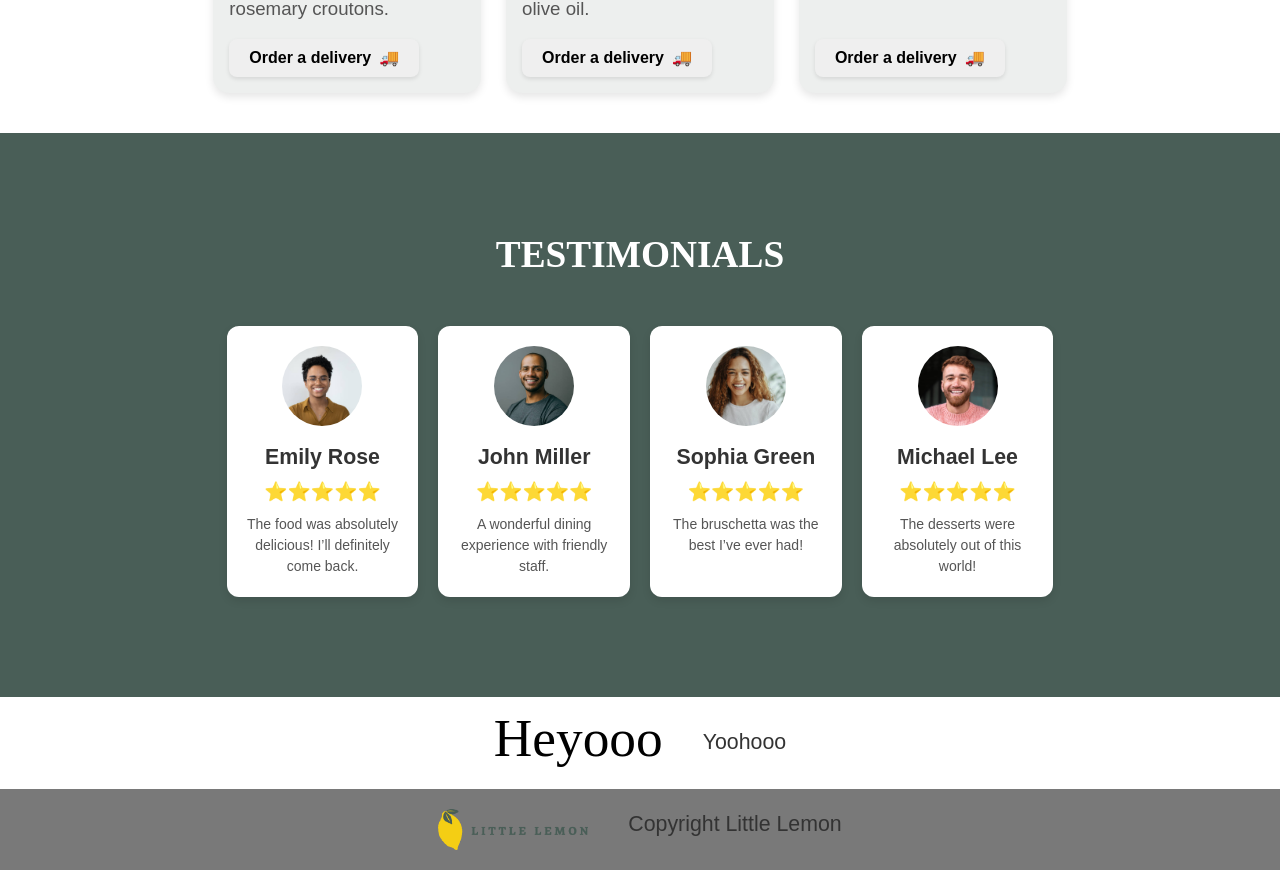
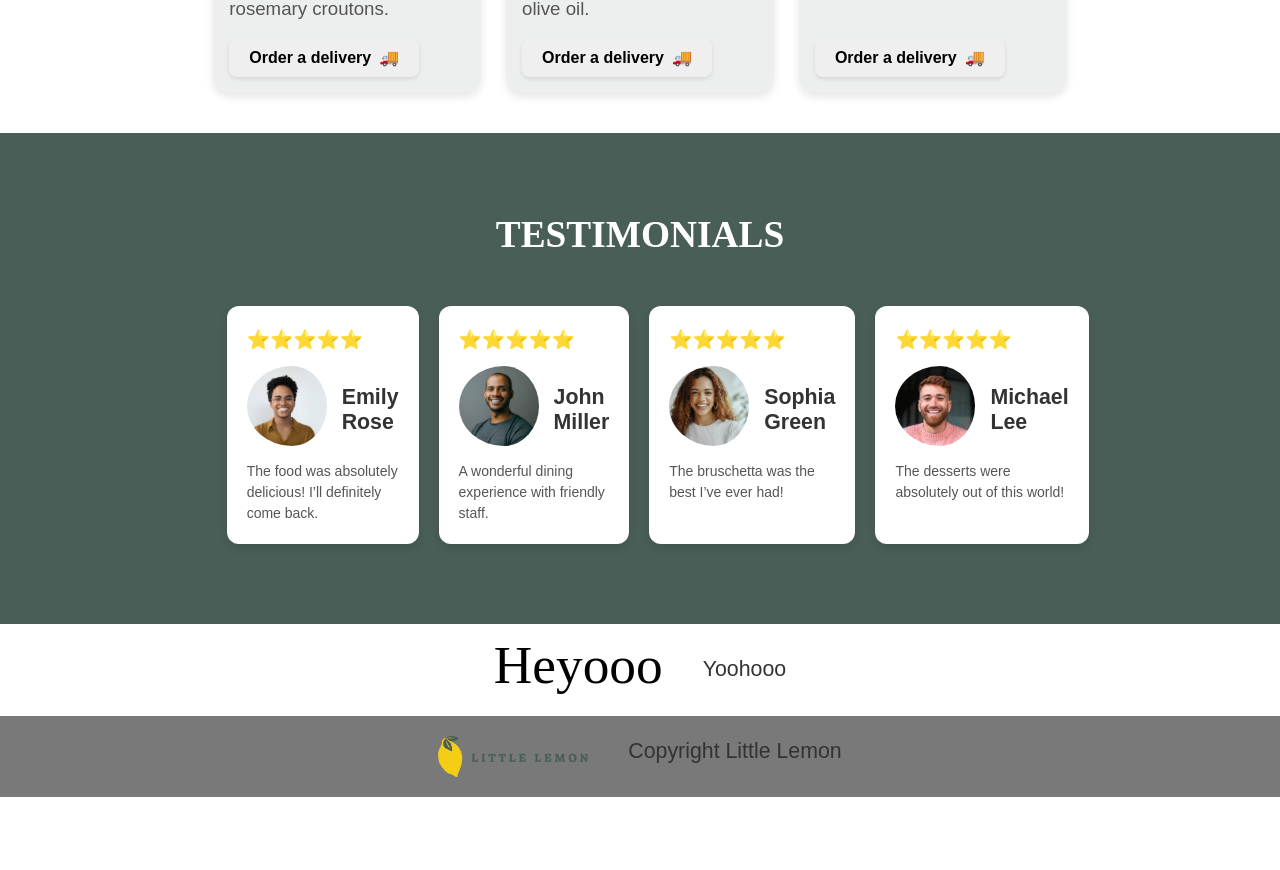
Before and after one commit to JoelEmmanuel795/Meta_Capstone_Project, a React (Create React App) app: page / in a window 1280 px wide. Shown: the part 1198-2068 px from the top of the page. After the commit the page ends 1995 px from the top, so only its background shows below. Built offline with nearby package versions, Linux system fonts and the light colour scheme.

Commit message:
Edited card format to look more like the prototype

```diff
--- a/src/CSS/CardTestimonials.css
+++ b/src/CSS/CardTestimonials.css
@@ -1,11 +1,26 @@
 .testimonial-card {
+  display: flex;
+  flex-direction: column;
   background: #ffffff;
   border-radius: 12px;
   box-shadow: 0 4px 8px rgba(0, 0, 0, 0.1);
   padding: 20px;
-  text-align: center;
   width: 100%;
   max-width: 200px;
+  align-items: flex-start;
+}
+
+.testimonial-flex {
+  display: flex;
+  align-items: center;
+  gap: 5px;
+}
+
+.testimonial-rating {
+  font-family: 'Karla', sans-serif;
+  font-size: 14pt;
+  color: #f4ce14; /* Yellow for stars */
+  margin-bottom: 12px;
 }
 
 .testimonial-image {
@@ -14,6 +29,7 @@
   border-radius: 50%;
   object-fit: cover;
   margin-bottom: 15px;
+  padding-right: 10px;
 }
 
 .testimonial-name {
@@ -22,13 +38,6 @@
   font-weight: 700;
   margin-bottom: 8px;
   color: #333;
-}
-
-.testimonial-rating {
-  font-family: 'Karla', sans-serif;
-  font-size: 14pt;
-  color: #f4ce14; /* Yellow for stars */
-  margin-bottom: 8px;
 }
 
 .testimonial-review {
--- a/src/CSS/Testimonials.css
+++ b/src/CSS/Testimonials.css
@@ -1,7 +1,6 @@
 .testimonials-section {
-  padding: 100px 20px;
+  padding: 80px 20px;
   background-color: #495E57; /* Light gray background */
-  text-align: center;
 }
 
 .testimonials-grid {
@@ -23,6 +22,7 @@
   color: #ffffff;
   margin-bottom: 50px;
   justify-content: space-between;
+  text-align: center;
 }
 
 .testimonials-cards {
--- a/src/Components/CardTestimonials.js
+++ b/src/Components/CardTestimonials.js
@@ -4,9 +4,11 @@ import '../CSS/CardTestimonials.css';
 const CardTestimonials = ({ image, name, review, rating }) => {
   return (
     <div className="testimonial-card">
-      <img src={image} alt={name} className="testimonial-image" />
-      <h5 className="testimonial-name">{name}</h5>
       <p className="testimonial-rating">{rating}</p>
+      <div className="testimonial-flex">
+        <img src={image} alt={name} className="testimonial-image" />
+        <h5 className="testimonial-name">{name}</h5>
+      </div>
       <p className="testimonial-review">{review}</p>
     </div>
   );
```
